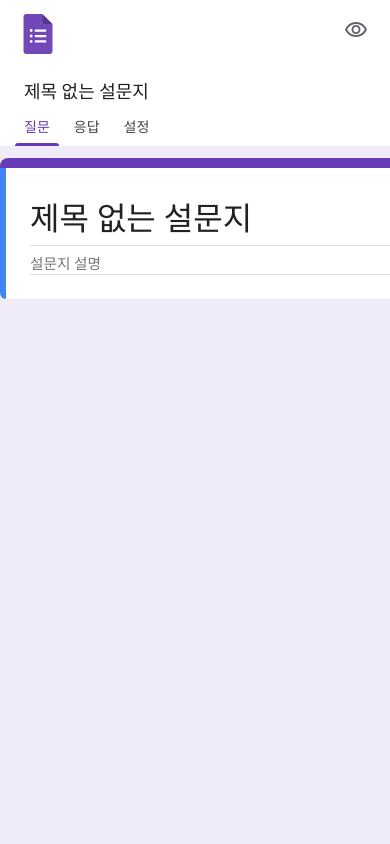
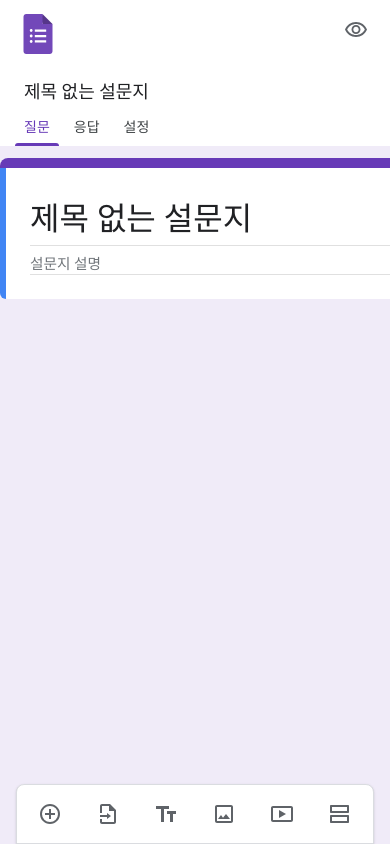
Before and after one commit to kennycha/google-form, a React (Vite) app: page / in a window 390 px wide. Shown: the top 844 px of the page. Built offline with nearby package versions, Linux system fonts and the light colour scheme.

Commit message:
feat: ActionBar 추가
- 반응형 구현
- 아이콘 사용 방식 개선

```diff
--- a/src/components/Header/index.tsx
+++ b/src/components/Header/index.tsx
@@ -1,5 +1,4 @@
 import Logo from "../../resources/logo.svg";
-import { IconTopEnum } from "../../types";
 import Icon from "../common/Icon";
 import styles from "./index.module.scss";
 import classNames from "classnames/bind";
@@ -16,7 +15,7 @@ const Header = () => {
       </div>
       <div className={cx("menus")}>
         <button className={cx("preview")}>
-          <Icon top={IconTopEnum.eye} />
+          <Icon type="eye" />
         </button>
       </div>
       <div className={cx("title")}>{formTitle}</div>
--- a/src/components/common/Icon/index.module.scss
+++ b/src/components/common/Icon/index.module.scss
@@ -2,9 +2,17 @@
   display: inline-flex;
   justify-content: center;
   align-items: center;
-  width: 48px;
-  height: 48px;
   position: relative;
+
+  &.small {
+    width: 36px;
+    height: 36px;
+  }
+
+  &.medium {
+    width: 48px;
+    height: 48px;
+  }
 }
 
 .inner {
--- a/src/components/common/Icon/index.tsx
+++ b/src/components/common/Icon/index.tsx
@@ -1,18 +1,19 @@
-import { IconTopEnum } from "../../../types";
+import { IconSizeTypes, IconTopEnum, IconTypes } from "../../../types";
 import styles from "./index.module.scss";
 import classNames from "classnames/bind";
 
 const cx = classNames.bind(styles);
 
 interface IconProps {
-  top: IconTopEnum;
+  type: IconTypes;
+  size?: IconSizeTypes;
 }
 
-const Icon = ({ top }: IconProps) => {
+const Icon = ({ type, size = "medium" }: IconProps) => {
   return (
-    <span className={cx("container")}>
+    <span className={cx("container", size)}>
       <div className={cx("inner")}>
-        <div className={cx("icon")} style={{ top: `-${top}px` }}></div>
+        <div className={cx("icon")} style={{ top: `-${IconTopEnum[type]}px` }}></div>
       </div>
     </span>
   );
--- /dev/null
+++ b/src/components/form/ActionBar/index.module.scss
@@ -0,0 +1,36 @@
+@import "../../../styles/utils.scss";
+
+.container {
+  @include flex-center;
+  width: 100%;
+  height: 60px;
+
+  @include desktop {
+    width: 48px;
+    height: 254px;
+  }
+}
+
+.inner {
+  display: flex;
+  flex-direction: row;
+  justify-content: space-around;
+  background-color: $background-white;
+  width: 100%;
+  height: 100%;
+  margin: 0 16px;
+  padding: 0 4px;
+  border-top-left-radius: 8px;
+  border-top-right-radius: 8px;
+  border: 1px solid $border-gray;
+  box-shadow: 0 2px 1px -1px rgba(0, 0, 0, 0.2), 0 1px 1px 0 rgba(0, 0, 0, 0.141), 0 1px 3px 0 rgba(0, 0, 0, 0.122);
+
+  @include desktop {
+    flex-direction: column;
+    padding: 8px 0;
+  }
+}
+
+.iconButton {
+  cursor: pointer;
+}
--- /dev/null
+++ b/src/components/form/ActionBar/index.tsx
@@ -0,0 +1,48 @@
+import { useLayoutEffect, useState } from "react";
+import Icon from "../../common/Icon";
+import styles from "./index.module.scss";
+import classNames from "classnames/bind";
+import { IconSizeTypes } from "../../../types";
+
+const cx = classNames.bind(styles);
+
+const OTHER_ICON_TYPES = ["upload", "text", "image", "video", "section"] as const;
+
+const ActionBar = () => {
+  const [iconSize, setIconSize] = useState<IconSizeTypes>("medium");
+
+  useLayoutEffect(() => {
+    const onWindowResize = () => {
+      if (window.innerWidth >= 951) {
+        setIconSize("small");
+      } else {
+        setIconSize("medium");
+      }
+    };
+
+    onWindowResize();
+    window.addEventListener("resize", onWindowResize);
+
+    return () => {
+      window.removeEventListener("resize", onWindowResize);
+    };
+  }, []);
+
+  return (
+    <div className={cx("container")}>
+      <ol className={cx("inner")}>
+        <button className={cx("iconButton")}>
+          <Icon type="add" size={iconSize} />
+        </button>
+        {/* 아래 영역은 구현 외 영역이라 기능은 구현하지 않습니다.  */}
+        {OTHER_ICON_TYPES.map((iconType) => (
+          <button className={cx("iconButton")} key={iconType}>
+            <Icon type={iconType} size={iconSize} />
+          </button>
+        ))}
+      </ol>
+    </div>
+  );
+};
+
+export default ActionBar;
--- a/src/components/form/Form/index.module.scss
+++ b/src/components/form/Form/index.module.scss
@@ -1,5 +1,36 @@
+@import "../../../styles/utils.scss";
+
 .container {
+  position: relative;
   width: 100%;
+  height: 100%;
   max-width: 768px;
   margin: 0 auto;
 }
+
+.meta {
+}
+
+.questions {
+}
+
+.actionBar {
+  width: 100%;
+  height: 60px;
+  position: fixed;
+  top: auto;
+  left: 0;
+  right: auto;
+  bottom: 0;
+  transition: none;
+
+  @include desktop {
+    width: fit-content;
+    height: fit-content;
+    position: absolute;
+    left: auto;
+    right: -62px;
+    bottom: auto;
+    transition: top 0.3s ease-in-out;
+  }
+}
--- a/src/components/form/Form/index.tsx
+++ b/src/components/form/Form/index.tsx
@@ -1,3 +1,5 @@
+import { FormEventHandler, useLayoutEffect, useState } from "react";
+import ActionBar from "../ActionBar";
 import FormMetaSection from "../FormMetaSection";
 import styles from "./index.module.scss";
 import classNames from "classnames/bind";
@@ -5,9 +7,40 @@ import classNames from "classnames/bind";
 const cx = classNames.bind(styles);
 
 const Form = () => {
+  const [isDesktopSize, setIsDesktopSize] = useState(false);
+  // @TODO section 선택에 따라 이동
+  const [actionBarTop, setActionBarTop] = useState(0);
+
+  const onFormSubmit: FormEventHandler<HTMLFormElement> = (event) => {
+    event.preventDefault();
+  };
+
+  useLayoutEffect(() => {
+    const onWindowResize = () => {
+      if (window.innerWidth >= 951) {
+        setIsDesktopSize(true);
+      } else {
+        setIsDesktopSize(false);
+      }
+    };
+
+    onWindowResize();
+    window.addEventListener("resize", onWindowResize);
+
+    return () => {
+      window.removeEventListener("resize", onWindowResize);
+    };
+  }, []);
+
   return (
-    <form className={cx("container")}>
-      <FormMetaSection />
+    <form className={cx("container")} onSubmit={onFormSubmit}>
+      <div className={cx("meta")}>
+        <FormMetaSection />
+      </div>
+      <ol className={cx("questions")}></ol>
+      <div className={cx("actionBar")} style={isDesktopSize ? { top: actionBarTop } : {}}>
+        <ActionBar />
+      </div>
     </form>
   );
 };
--- a/src/styles/_colors.scss
+++ b/src/styles/_colors.scss
@@ -9,3 +9,5 @@ $font-gray-hard: rgba(60, 64, 67, 1);
 $font-gray-soft: rgba(112, 117, 122, 1);
 $font-blue: rgba(26, 115, 232, 1);
 $font-purple: rgba(103, 58, 183, 1);
+
+$border-gray: rgba(218, 220, 224, 1);
--- a/src/types.ts
+++ b/src/types.ts
@@ -1,6 +1,25 @@
+export type IconSizeTypes = "small" | "medium";
+
 export type FormStateTypes = "edit" | "view";
 
 export type QuestionTypes = "short" | "descriptive" | "choice" | "checkbox" | "dropdown";
+
+export type IconTypes =
+  | "add"
+  | "checkbox"
+  | "choice"
+  | "copy"
+  | "delete"
+  | "descriptive"
+  | "drag"
+  | "dropdown"
+  | "eye"
+  | "image"
+  | "section"
+  | "short"
+  | "text"
+  | "upload"
+  | "video";
 
 export enum IconTopEnum {
   add = 9140,
@@ -12,5 +31,10 @@ export enum IconTopEnum {
   drag = 6158,
   dropdown = 52,
   eye = 1690,
+  image = 4572,
+  section = 3350,
   short = 2596,
+  text = 4650,
+  upload = 1222,
+  video = 6418,
 }
```
